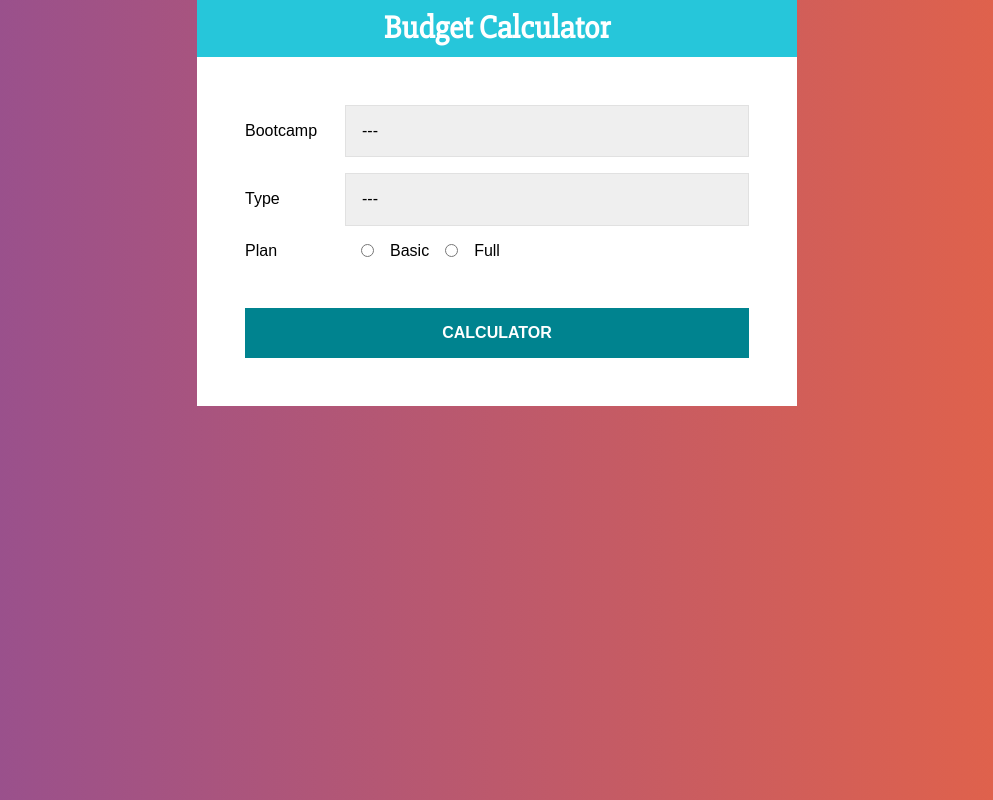
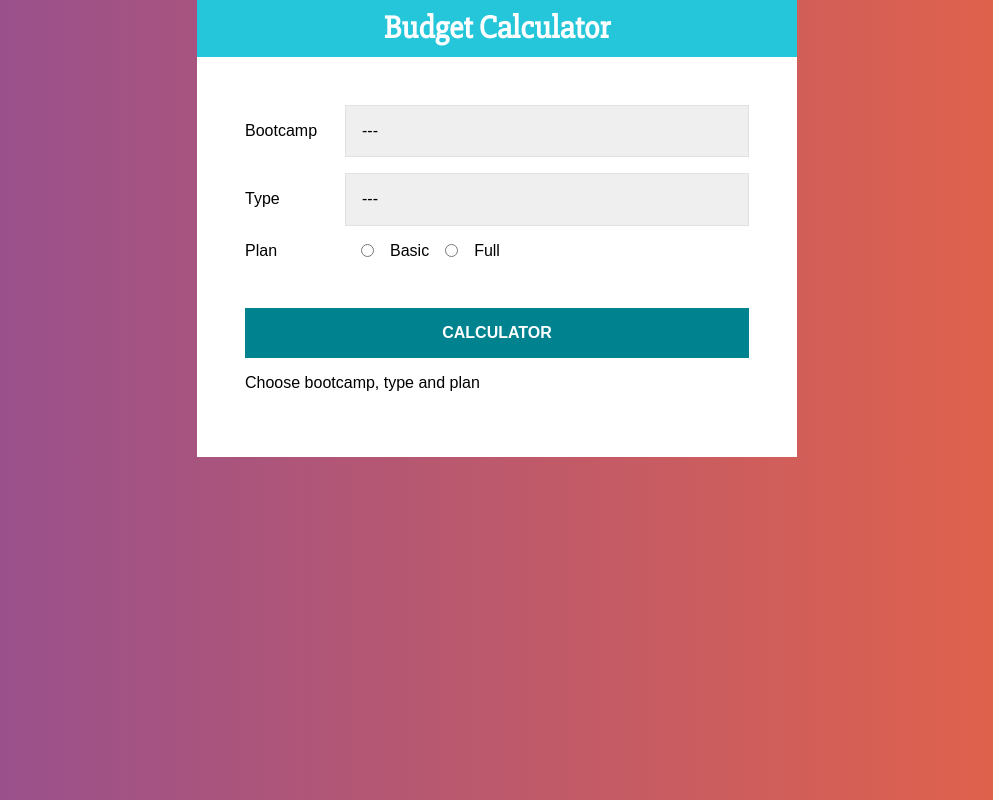
Before and after one commit to elenapiaggio/budget-calculator, a React (Create React App) app: page / in a window 1280 px wide. Shown: the whole page, without its empty margins (143-1136 px from the left). Built offline with nearby package versions, Linux system fonts and the light colour scheme.

Commit message:
ADD Result component

```diff
--- a/src/App.js
+++ b/src/App.js
@@ -2,6 +2,7 @@ import React, { useState } from "react";
 import Header from "./components/Header";
 import Form from "./components/Form";
 import Resume from "./components/Resume";
+import Result from './components/Result';
 import styled from "@emotion/styled";
 
 const Container = styled.div`
@@ -15,8 +16,11 @@ const ContainerForm = styled.div`
 `;
 
 function App() {
-  const [resume, setResume] = useState({});
-  const { data } = resume;
+  const [resume, setResume] = useState({
+    price: 0
+  });
+
+  const { data, cost } = resume;
 
   return (
     <Container>
@@ -32,6 +36,10 @@ function App() {
           null
         }
 
+        <Result
+          cost = {cost}
+        />
+
       </ContainerForm>
     </Container>
   );
--- a/src/components/Result.js
+++ b/src/components/Result.js
@@ -0,0 +1,13 @@
+import React from "react";
+
+const Result = ({ cost }) => {
+  return (
+    <div>
+      {
+        (cost === undefined) ? <p>Choose bootcamp, type and plan</p> : cost
+      }
+    </div>
+   )
+}
+
+export default Result;
```
